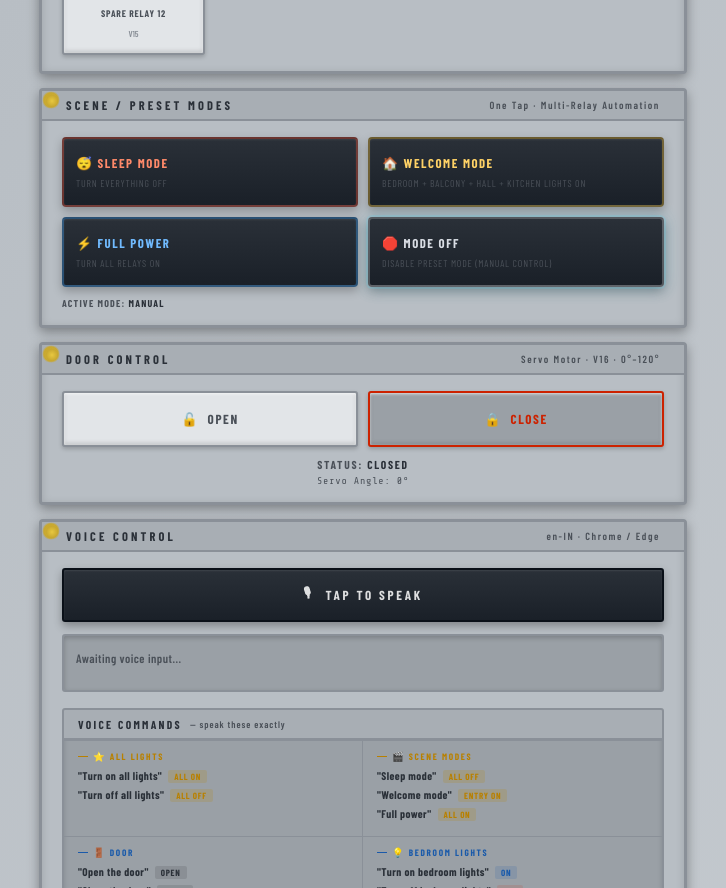
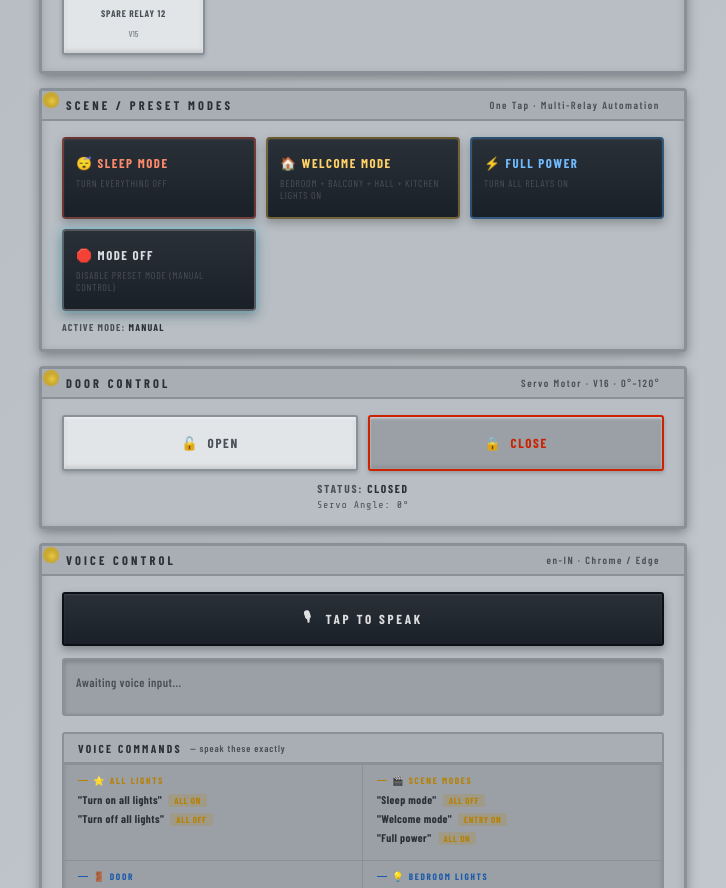
Before and after one commit to anni-x1/home-automation-ESP8266, a Next.js app: page / in a window 1280 px wide. Shown: the part 1460-2348 px from the top of the page, without its empty margins (277-1003 px from the left). Built offline with nearby package versions, Linux system fonts and the light colour scheme; no server answers; a web font is replaced by a local one.

Commit message:
Align scene conflict hunks with main branch

```diff
--- a/src/app/globals.css
+++ b/src/app/globals.css
@@ -352,7 +352,7 @@
 /* SCENE MODES */
 .scene-grid{
   display:grid;
-  grid-template-columns:repeat(2,minmax(0,1fr));
+  grid-template-columns:repeat(3,minmax(0,1fr));
   gap:10px;
 }
 @media(max-width:680px){.scene-grid{grid-template-columns:1fr;}}
--- a/src/app/page.tsx
+++ b/src/app/page.tsx
@@ -340,6 +340,7 @@
     const shouldTurnOn = new Set(scene.pins);
     const animateOn = scene.pins.length > 0;
     const animClass = animateOn ? "clicking-on" : "clicking-off";
+    setActiveScene(mode);
 
     setRelayState(prev => prev.map((_, idx) => shouldTurnOn.has(idx)));
 
@@ -362,7 +363,6 @@
       blynkSet(mappedPin, shouldTurnOn.has(i) ? 1 : 0);
     }
 
-    setActiveScene(mode);
     playClick(animateOn);
     speakFeedback(scene.speech);
     showToast(scene.toast);
```
